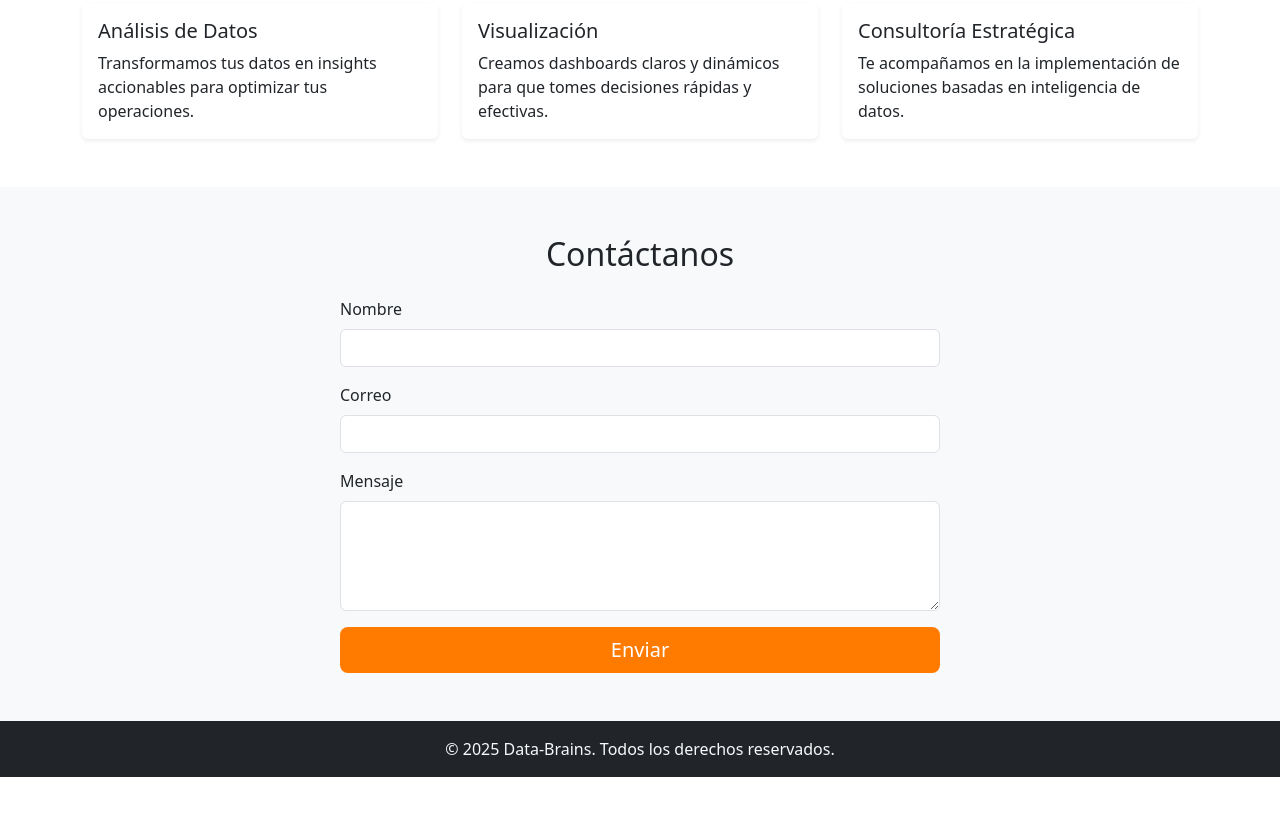
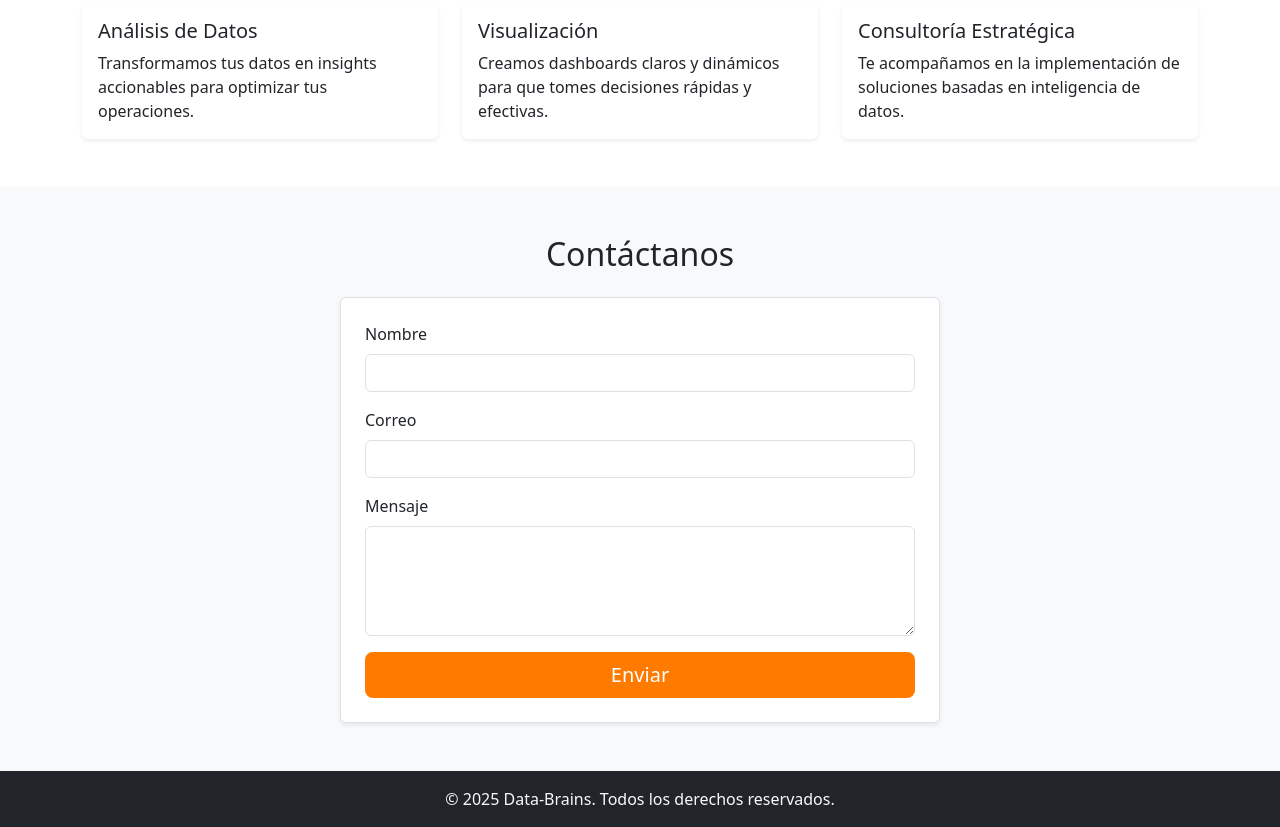
Before and after one commit to DaliaElena/data-brains, a plain HTML site: page index.html in a window 1280 px wide. Shown: the part 560-1387 px from the top of the page. Before the commit the page ends 1337 px from the top, so only its background shows below. Drawn offline with nearby package versions, Linux system fonts and the light colour scheme.

Commit message:
Update index.html

```diff
--- a/index.html
+++ b/index.html
@@ -93,20 +93,25 @@
   <section id="contacto" class="bg-light py-5">
     <div class="container">
       <h2 class="text-center mb-4">Contáctanos</h2>
-      <form class="mx-auto" style="max-width: 600px;">
+      <form
+        action="https://formspree.io/f/xovlbklz"
+        method="POST"
+        class="mx-auto p-4 border rounded bg-white shadow-sm"
+        style="max-width: 600px;"
+      >
         <div class="mb-3">
           <label for="nombre" class="form-label">Nombre</label>
-          <input type="text" id="nombre" class="form-control" required>
+          <input type="text" id="nombre" name="nombre" class="form-control" required>
         </div>
         <div class="mb-3">
           <label for="correo" class="form-label">Correo</label>
-          <input type="email" id="correo" class="form-control" required>
+          <input type="email" id="correo" name="email" class="form-control" required>
         </div>
         <div class="mb-3">
           <label for="mensaje" class="form-label">Mensaje</label>
-          <textarea id="mensaje" rows="4" class="form-control" required></textarea>
+          <textarea id="mensaje" name="message" rows="4" class="form-control" required></textarea>
         </div>
-        <button class="btn btn-orange btn-lg w-100">Enviar</button>
+        <button class="btn btn-orange btn-lg w-100" type="submit">Enviar</button>
       </form>
     </div>
   </section>
```
